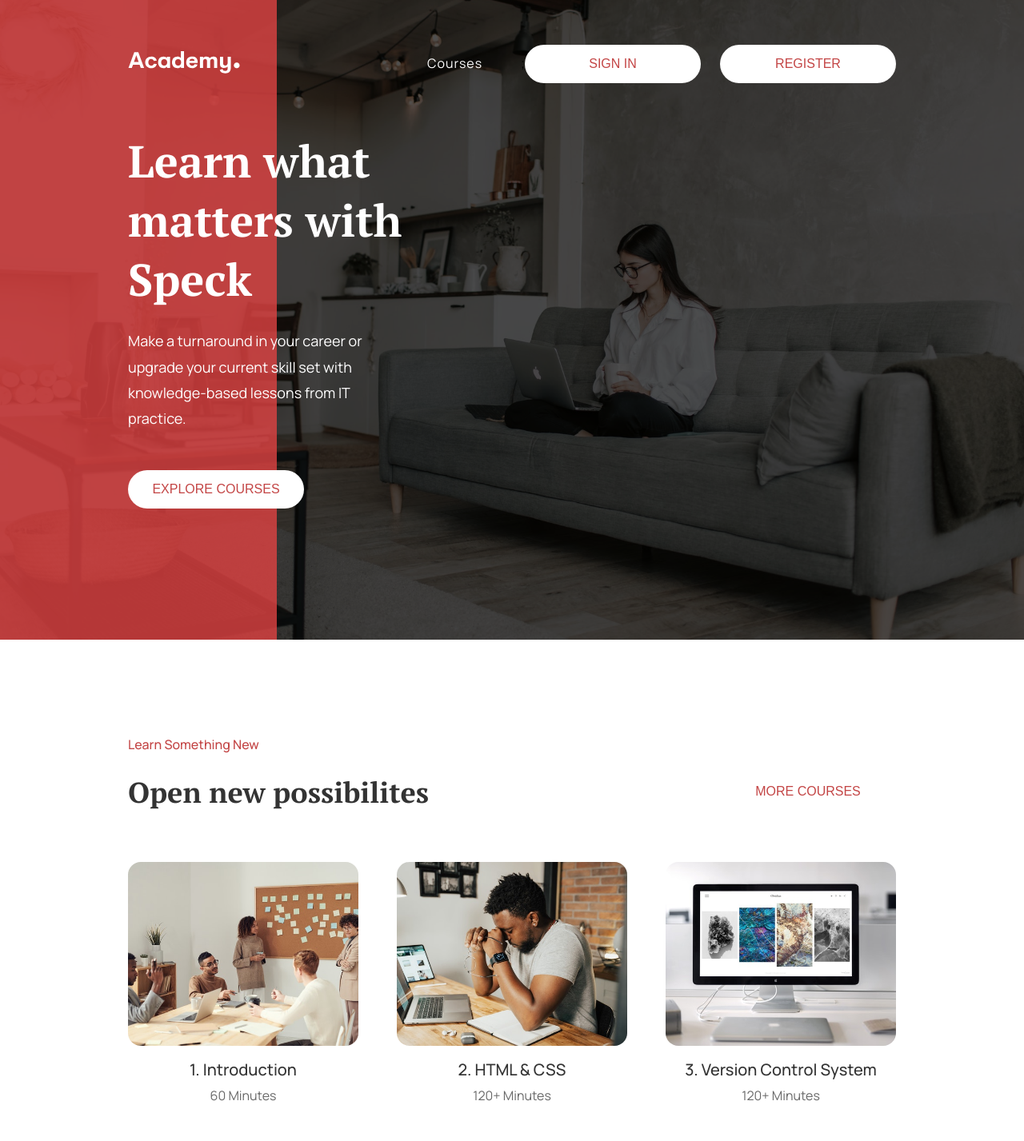
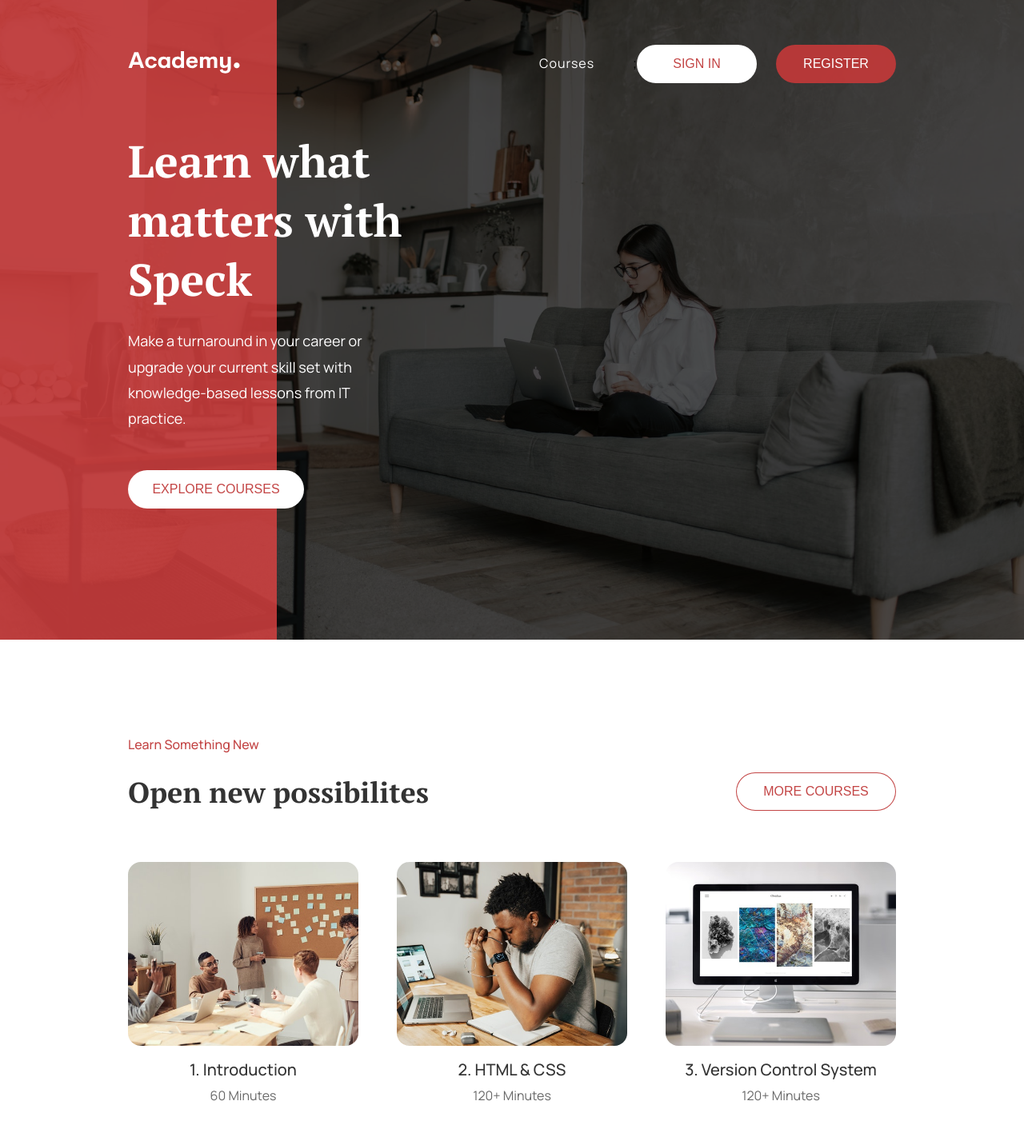
Before and after one commit to markoduspara1/handson-react, a React (Create React App) app: page / in a window 1280 px wide. Shown: the top 1427 px of the page at 80% size. Built offline with nearby package versions, Linux system fonts and the light colour scheme.

Commit message:
Update Button.scss

```diff
--- a/src/components/Button/Button.scss
+++ b/src/components/Button/Button.scss
@@ -19,7 +19,7 @@
     filter: drop-shadow(0 3px 3px $colorTextPrimary);
   }
 
-  &_nav {
+  &-Nav {
     width: 150px;
     &:hover {
       transition: all 0.3s ease-in-out;
@@ -27,16 +27,16 @@
     }
   }
 
-  &_secondary {
+  &-Secondary {
     background: $colorPrimary;
     color: $colorBgPrimary;
   }
 
-  &_outline {
+  &-Outline {
     border: 1px solid $colorPrimary;
   }
 
-  &_heading {
+  &-Heading {
     width: 200px;
   }
 }
```
